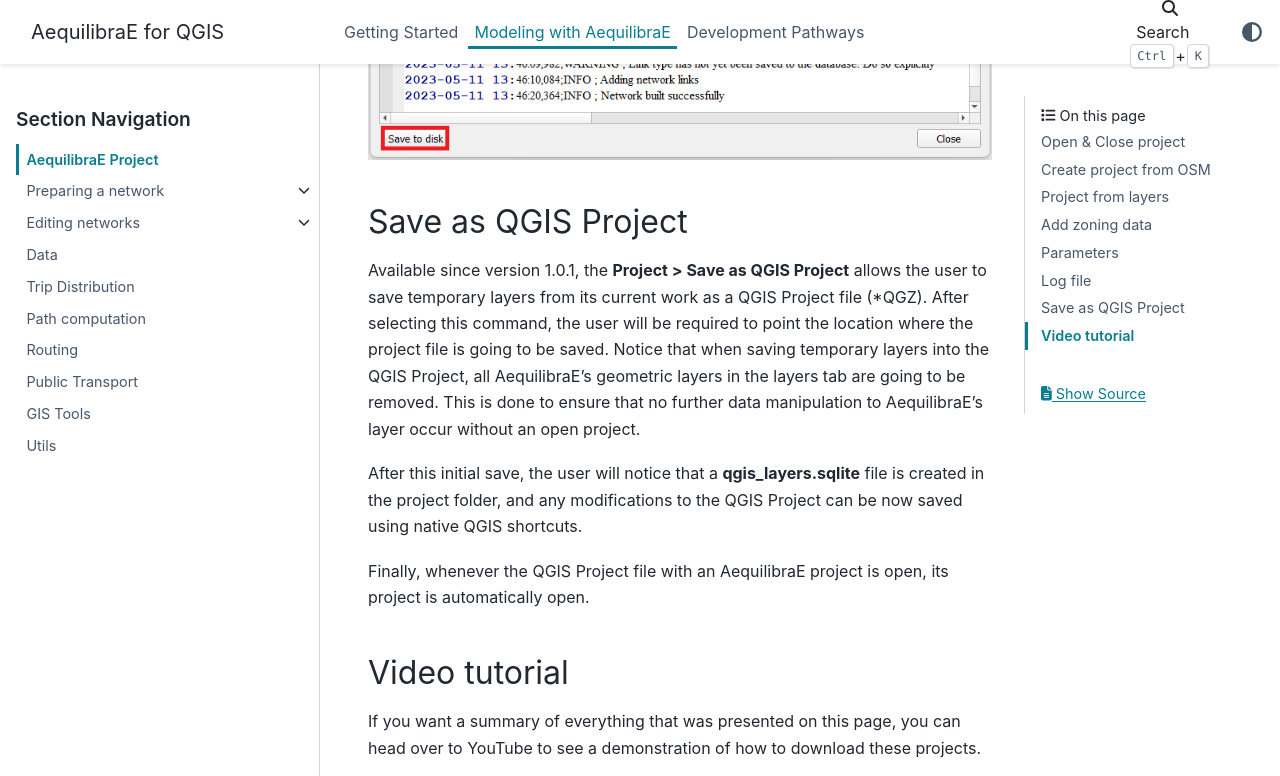
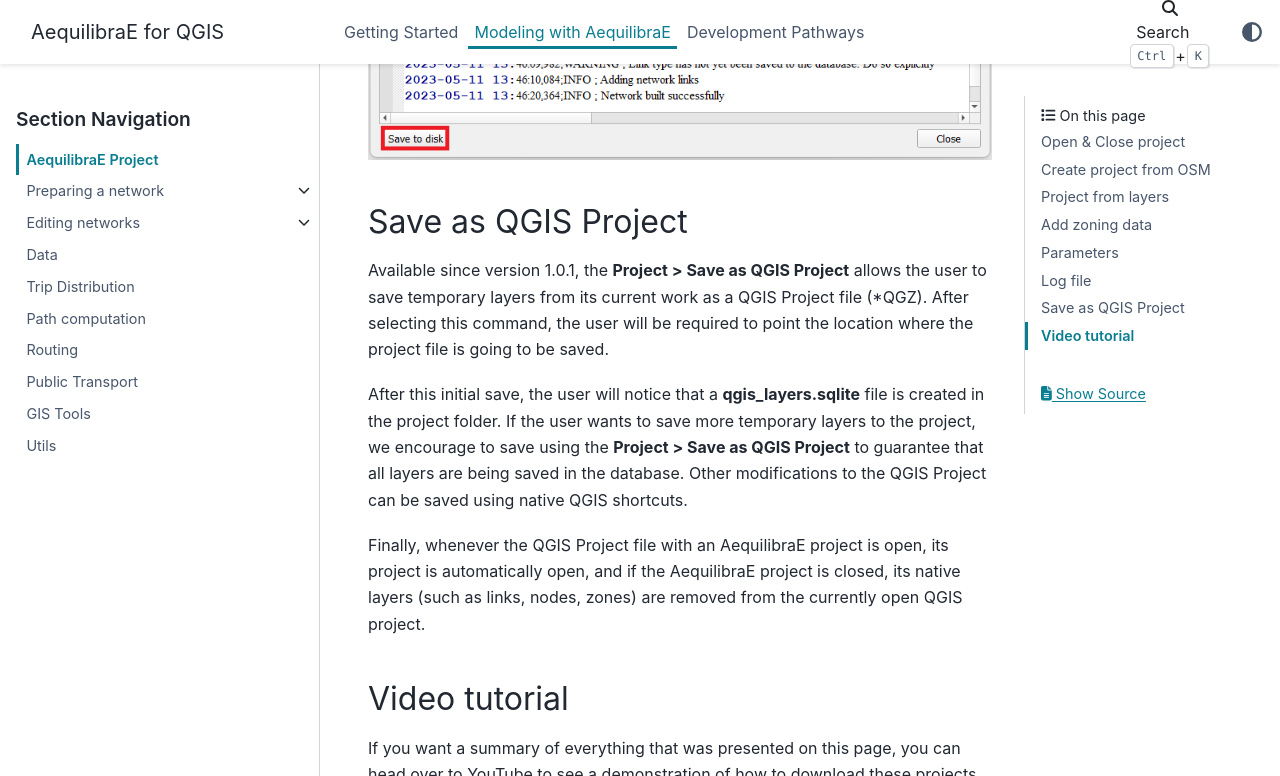
Before and after one commit to AequilibraE/qaequilibrae, a Sphinx documentation site: the page built from docs/source/menus_in_detail/project.rst, in a window 1280 px wide and 900 px high, scrolled down 7079 px, cut to the strip 0-776 px from the top of the window. Built offline with Sphinx 7.4.7 and the PyData theme 0.15.4, drawn with Linux system fonts in a browser that asks for light colours; formulas are drawn with MathJax 3; the version number could not be read and is left out.

Commit message:
docs and test

```diff
--- a/docs/source/menus_in_detail/project.rst
+++ b/docs/source/menus_in_detail/project.rst
@@ -189,16 +189,16 @@
 
 Available since version 1.0.1, the **Project > Save as QGIS Project** allows the user to
 save temporary layers from its current work as a QGIS Project file (\*QGZ). After selecting this command,
-the user will be required to point the location where the project file is going to be saved. Notice that
-when saving temporary layers into the QGIS Project, all AequilibraE's geometric layers in the layers tab
-are going to be removed. This is done to ensure that no further data manipulation to AequilibraE's layer
-occur without an open project.
+the user will be required to point the location where the project file is going to be saved.
 
 After this initial save, the user will notice that a **qgis_layers.sqlite** file is created in the project
-folder, and any modifications to the QGIS Project can be now saved using native QGIS shortcuts.
+folder. If the user wants to save more temporary layers to the project, we encourage to save using the
+**Project > Save as QGIS Project** to guarantee that all layers are being saved in the database. Other
+modifications to the QGIS Project can be saved using native QGIS shortcuts.
 
 Finally, whenever the QGIS Project file with an AequilibraE project is open, its project is automatically
-open.
+open, and if the AequilibraE project is closed, its native layers (such as links, nodes, zones) are removed
+from the currently open QGIS project.
 
 Video tutorial
 --------------
```
Also changed, not shown: 1 other file.
